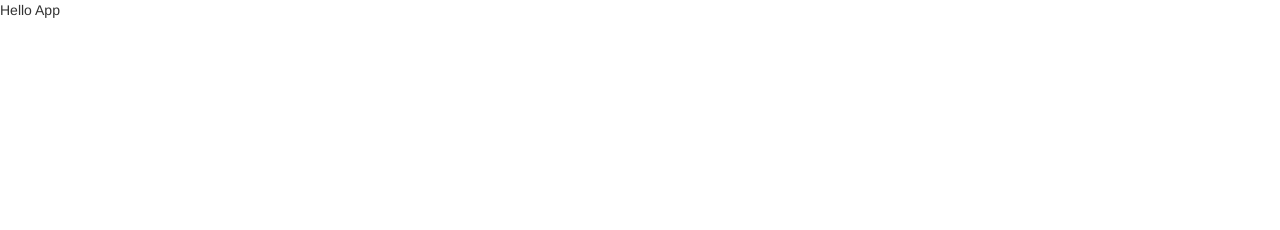
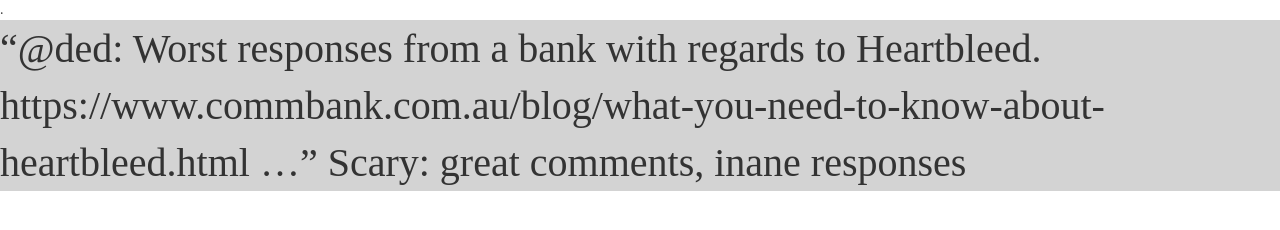
Before and after one commit to ShivrajRath/cleantweets, a website: page public/index.html in a window 1280 px wide. Drawn offline with nearby package versions, Linux system fonts and the light colour scheme.

Commit message:
CSS inclusion

```diff
--- /dev/null
+++ b/public/assets/css/app.css
@@ -0,0 +1,9 @@
+body{
+	font-family: "Segoe UI Light";
+}
+
+.tweet {
+  	background-color: #D3D3D3;
+  	font-size: 40px;
+  	padding: 100pxs;
+}
--- a/public/index.html
+++ b/public/index.html
@@ -10,6 +10,7 @@
         <link rel="shortcut icon" href="favicon.png">
         <title>Clean Twitter</title>
         <link rel="stylesheet" href="//netdna.bootstrapcdn.com/bootstrap/3.1.0/css/bootstrap.min.css">
+        <link rel="stylesheet" href="/assets/css/app.css">
         <!--[if lt IE 9]>
             <p class="browsehappy">You are using an
                 <strong>outdated</strong>browser. Please
@@ -18,7 +19,17 @@
     </head>
 
     <body>
-        Hello App
+        <header>.
+        </header>
+        <div class="content">
+            <div class="tweet">
+                “@ded: Worst responses from a bank with regards to Heartbleed. https://www.commbank.com.au/blog/what-you-need-to-know-about-heartbleed.html …”
+                Scary: great comments, inane responses
+            </div>
+        </div>
+        <footer>
+
+        </footer>
         <script src="https://code.jquery.com/jquery.js"></script>
         <script src="//netdna.bootstrapcdn.com/bootstrap/3.1.0/js/bootstrap.min.js"></script>
         <script src="/thirdparty/hammer.js"></script>
```
Also changed, not shown: documents/implementation.md (+1 -0 lines), documents/worktrack.md (+5 -0 lines).
